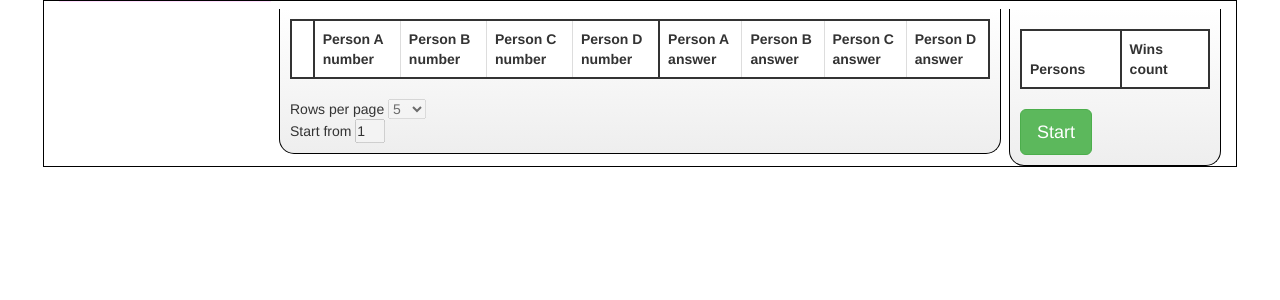
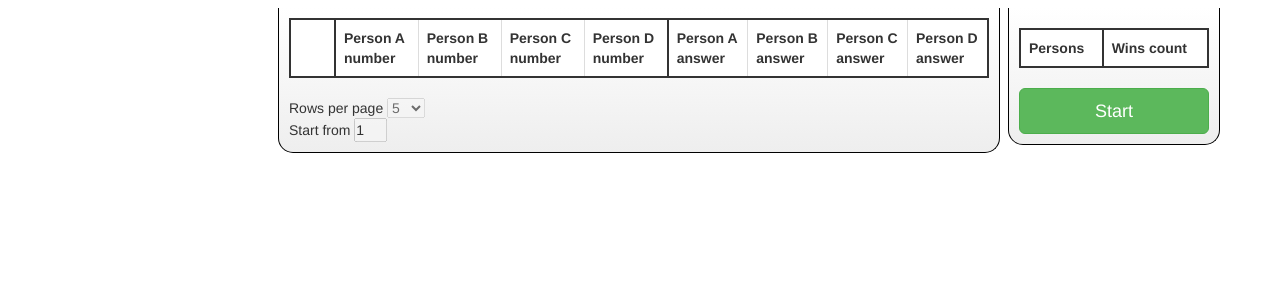
Before and after one commit to RSmetanyuk/myapp, a PHP site: page / in a window 1280 px wide. Shown: the part 64-364 px from the top of the page. Run offline with PHP 8.4, Linux system fonts and the light colour scheme; lists and menus that the app fills with data are empty.

Commit message:
#23. Added different size screen support

```diff
--- a/css/style.css
+++ b/css/style.css
@@ -5,7 +5,14 @@
 
 .container {
 	position: relative;
-	border: 1px solid black;
+	/*border: 1px solid black;*/
+	width: 554px;
+}
+
+.container2 {
+	/*border: 1px solid black;*/
+	width: 200px;
+	float: left;
 }
 
 .main-content,
@@ -34,21 +41,23 @@
 }
 
 .main-content {
-	width: 608px;
+	width: 520px;
 }
 
 #table,
 #table2 {
 	background-color: white;
-	border-top: 2px solid;
-	border-bottom: 2px solid;
-	border-left: 2px solid;
-	border-right: 2px solid;
+	border: 2px solid;
 	text-align: center;
+	font-size: 11px;
 }
 
 #table {
 	width: 498px;
+}
+
+#startRow {
+	width: 33px;
 }
 
 #tableHead2 {
@@ -60,11 +69,13 @@
 }
 
 .left-sidebar {
-	background: #fdf;
+	background: #fff;
 }
 
 .right-sidebar {
-	width: 608px;
+	position: relative;
+	float: left;
+	width: 520px;
 }
 
 #hide {
@@ -73,7 +84,13 @@
 
 #Reset {
 	display: none;
-	width: 100%;
+	float: right;
+	width: 220px;
+}
+
+#Start {
+	float: right;
+	width: 220px;
 }
 
 #logo {
@@ -84,13 +101,9 @@
 }
 
 #pagination {
-	margin-left: 230px;
+	margin-left: 138px;
 	margin-top: 5px;
 	margin-bottom: 0px;
-}
-
-#startRow {
-	width: 30px;
 }
 
 .disabled {
@@ -110,20 +123,18 @@
 
 }
 
-th:first-child,
-td:first-child,
-th:nth-child(5n),
-td:nth-child(5n){
-	border-right: 2px solid!important;
+.col11,
+.col21,
+.col15 {
+	border-right: 2px solid;
 }
 
 th {
-	width: 65px;
 	border-bottom: 2px solid!important;
 }
 
-th:first-child {
-	width: 10px;
+.col11 {
+	width: 38px;
 }
 
 @media screen and (min-width: 768px) {
@@ -150,6 +161,19 @@ th:first-child {
 
 	#table {
 	width: 700px;
+	font-size: 14px;
+	}
+
+	.col11 {
+	width: 45px;
+	}
+
+	.container2 {
+	width: 375px;
+	}
+
+	#table2 {
+	font-size: 14px;
 	}
 
 	#tableHead1 {
@@ -162,8 +186,17 @@ th:first-child {
 	}
 
 	.right-sidebar {
-		width: 212px;
+		width: 722px;
 		float: left;
+	}
+
+	#Start,
+	#Reset {
+		width: 320px;
+	}
+
+	#pagination {
+	margin-left: 241px;
 	}
 }
 
@@ -171,6 +204,10 @@ th:first-child {
 @media screen and (min-width: 974px) {
 	.container {
 	width: 974px!important;
+	}
+
+	.container2 {
+	width: 190px;
 	}
 
 	#logo {
@@ -185,6 +222,16 @@ th:first-child {
 
 	.header p {
 		margin-left: -448px;
+	}
+
+	#Start,
+	#Reset {
+		width: 190px;
+	}
+
+	.right-sidebar {
+		width: 212px;
+		float: left;
 	}
 }
 
--- a/index.html
+++ b/index.html
@@ -23,13 +23,24 @@
 
 		<div class="main-content">
 			<table class="table table-bordered" id="table">
+				<colgroup>
+					<col class="col11">
+					<col>
+					<col>
+					<col>
+					<col class="col15">
+					<col>
+					<col>
+					<col>
+					<col>
+				</colgroup>
 				<thead id="tableHead1">
 					<tr>
-						<th class="rightBorderThik"></th>
+						<th></th>
 						<th>A number</th>
 						<th>B number</th>
-						<th> C number</th>
-						<th class="rightBorderThik">D number</th>
+						<th>C number</th>
+						<th>D number</th>
 						<th>A answer</th>
 						<th>B answer</th>
 						<th>C answer</th>
@@ -38,11 +49,11 @@
 				</thead>
 				<thead id="tableHead2">
 					<tr>
-						<th class="rightBorderThik"></th>
+						<th></th>
 						<th>Person A number</th>
 						<th>Person B number</th>
-						<th> Person C number</th>
-						<th class="rightBorderThik">Person D number</th>
+						<th>Person C number</th>
+						<th>Person D number</th>
 						<th>Person A answer</th>
 						<th>Person B answer</th>
 						<th>Person C answer</th>
@@ -80,8 +91,13 @@
 		</div>
 
 		<div class="right-sidebar">
+			<div class="container2">
 				<h4 id="initialInfo"></h4>
 				<table class="table" id="table2">
+					<colgroup>
+						<col class="col21">
+						<col>
+					</colgroup>
 					<thead>
 						<tr>
 							<th>Persons</th>
@@ -92,6 +108,7 @@
 					</tbody>
 				</table>
 				<p id="generalInfo"></p>
+			</div>
 			<button id="Start" onclick="main()" class="btn btn-success btn-lg">Start</button>
 			<button id="Reset" onclick="resetData()" class="btn btn-warning btn-lg">Reset</button>
 		</div>
```
Lines whose indentation alone changed are shown as unchanged.
